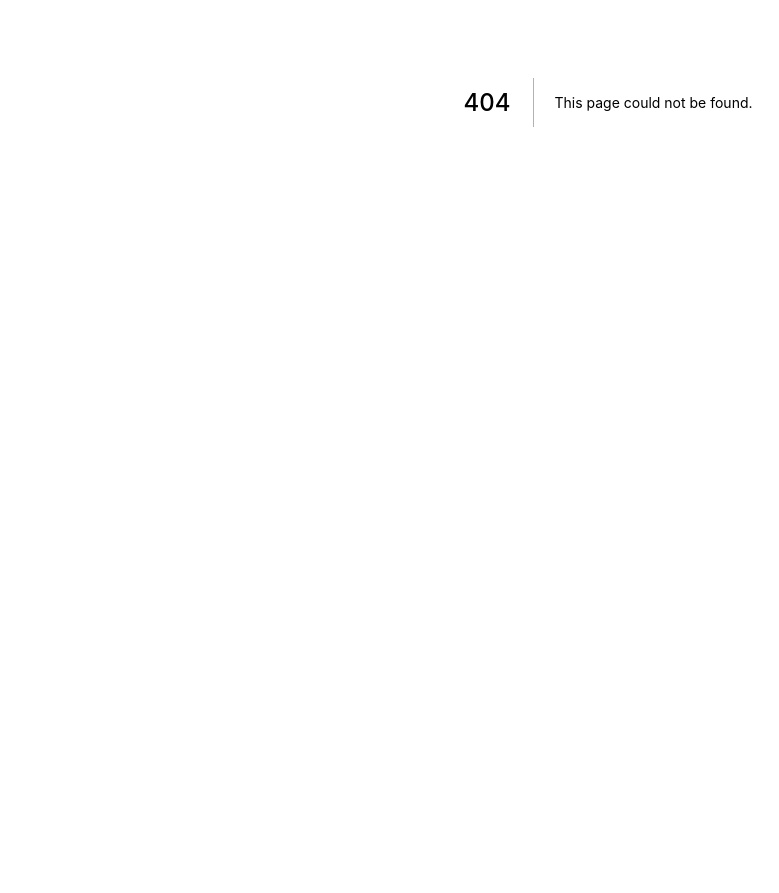
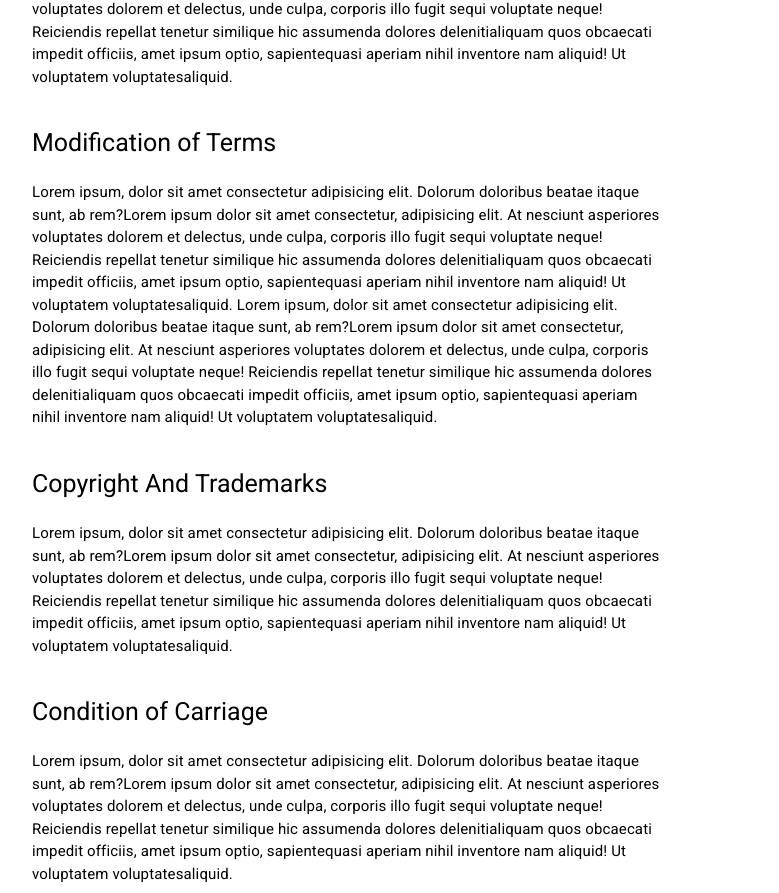
Before and after one commit to shahlashahul/horseoss, a Next.js app: page /terms-and-conditions in a window 1280 px wide. Before the commit this address had no page. Shown: the part 298-1191 px from the top of the page, without its empty margins (32-811 px from the left). Before the commit the page ends 800 px from the top, so only its background shows below. Built offline with nearby package versions, Linux system fonts and the light colour scheme.

Commit message:
contact-us

```diff
--- /dev/null
+++ b/src/pages/terms-and-conditions.js
@@ -0,0 +1,56 @@
+import dynamic from 'next/dynamic'
+import { Grid, Typography } from "@mui/material";
+
+const TermsComponent = ({ title, description }) => {
+  return (
+    <>
+      <Typography variant="h3" sx={{ fontSize: "25px", marginTop: 5 }}>
+        {title}
+      </Typography>
+      <Typography sx={{ fontSize: "15px", marginTop: 3 }}>
+        {description}
+      </Typography>
+    </>
+  );
+};
+
+const TermsAndConditions = () => {
+  const HeaderComponent = dynamic(() => import("../../components/Header"));
+  return (
+    <div>
+      <HeaderComponent  title={"Terms And Conditions"} />
+      <Grid container>
+        <Grid item md={6} xl={12} sx={{ marginLeft: 7 }}>
+          <TermsComponent
+            title={"Terms of Agreement"}
+            description={
+              "Lorem ipsum, dolor sit amet consectetur adipisicing elit. Dolorum doloribus beatae itaque sunt, ab rem?Lorem ipsum dolor sit amet consectetur, adipisicing elit. At nesciunt asperiores voluptates dolorem et delectus, unde culpa, corporis illo fugit sequi voluptate neque! Reiciendis repellat tenetur similique hic assumenda dolores delenitialiquam quos obcaecati impedit officiis, amet ipsum optio, sapientequasi aperiam nihil inventore nam aliquid! Ut voluptatem voluptatesaliquid."
+            }
+          />
+          <TermsComponent
+            title={"Modification of Terms"}
+            description={
+              "Lorem ipsum, dolor sit amet consectetur adipisicing elit. Dolorum doloribus beatae itaque sunt, ab rem?Lorem ipsum dolor sit amet consectetur, adipisicing elit. At nesciunt asperiores voluptates dolorem et delectus, unde culpa, corporis illo fugit sequi voluptate neque! Reiciendis repellat tenetur similique hic assumenda dolores delenitialiquam quos obcaecati impedit officiis, amet ipsum optio, sapientequasi aperiam nihil inventore nam aliquid! Ut voluptatem voluptatesaliquid. \n Lorem ipsum, dolor sit amet consectetur adipisicing elit. Dolorum doloribus beatae itaque sunt, ab rem?Lorem ipsum dolor sit amet consectetur, adipisicing elit. At nesciunt asperiores voluptates dolorem et delectus, unde culpa, corporis illo fugit sequi voluptate neque! Reiciendis repellat tenetur similique hic assumenda dolores delenitialiquam quos obcaecati impedit officiis, amet ipsum optio, sapientequasi aperiam nihil inventore nam aliquid! Ut voluptatem voluptatesaliquid."
+            }
+          />
+
+          <TermsComponent
+            title={"Copyright And Trademarks"}
+            description={
+              "Lorem ipsum, dolor sit amet consectetur adipisicing elit. Dolorum doloribus beatae itaque sunt, ab rem?Lorem ipsum dolor sit amet consectetur, adipisicing elit. At nesciunt asperiores voluptates dolorem et delectus, unde culpa, corporis illo fugit sequi voluptate neque! Reiciendis repellat tenetur similique hic assumenda dolores delenitialiquam quos obcaecati impedit officiis, amet ipsum optio, sapientequasi aperiam nihil inventore nam aliquid! Ut voluptatem voluptatesaliquid."
+            }
+          />
+
+          <TermsComponent
+            title={"Condition of Carriage"}
+            description={
+              "Lorem ipsum, dolor sit amet consectetur adipisicing elit. Dolorum doloribus beatae itaque sunt, ab rem?Lorem ipsum dolor sit amet consectetur, adipisicing elit. At nesciunt asperiores voluptates dolorem et delectus, unde culpa, corporis illo fugit sequi voluptate neque! Reiciendis repellat tenetur similique hic assumenda dolores delenitialiquam quos obcaecati impedit officiis, amet ipsum optio, sapientequasi aperiam nihil inventore nam aliquid! Ut voluptatem voluptatesaliquid."
+            }
+          />
+        </Grid>
+      </Grid>
+    </div>
+  );
+};
+
+export default TermsAndConditions;
```
